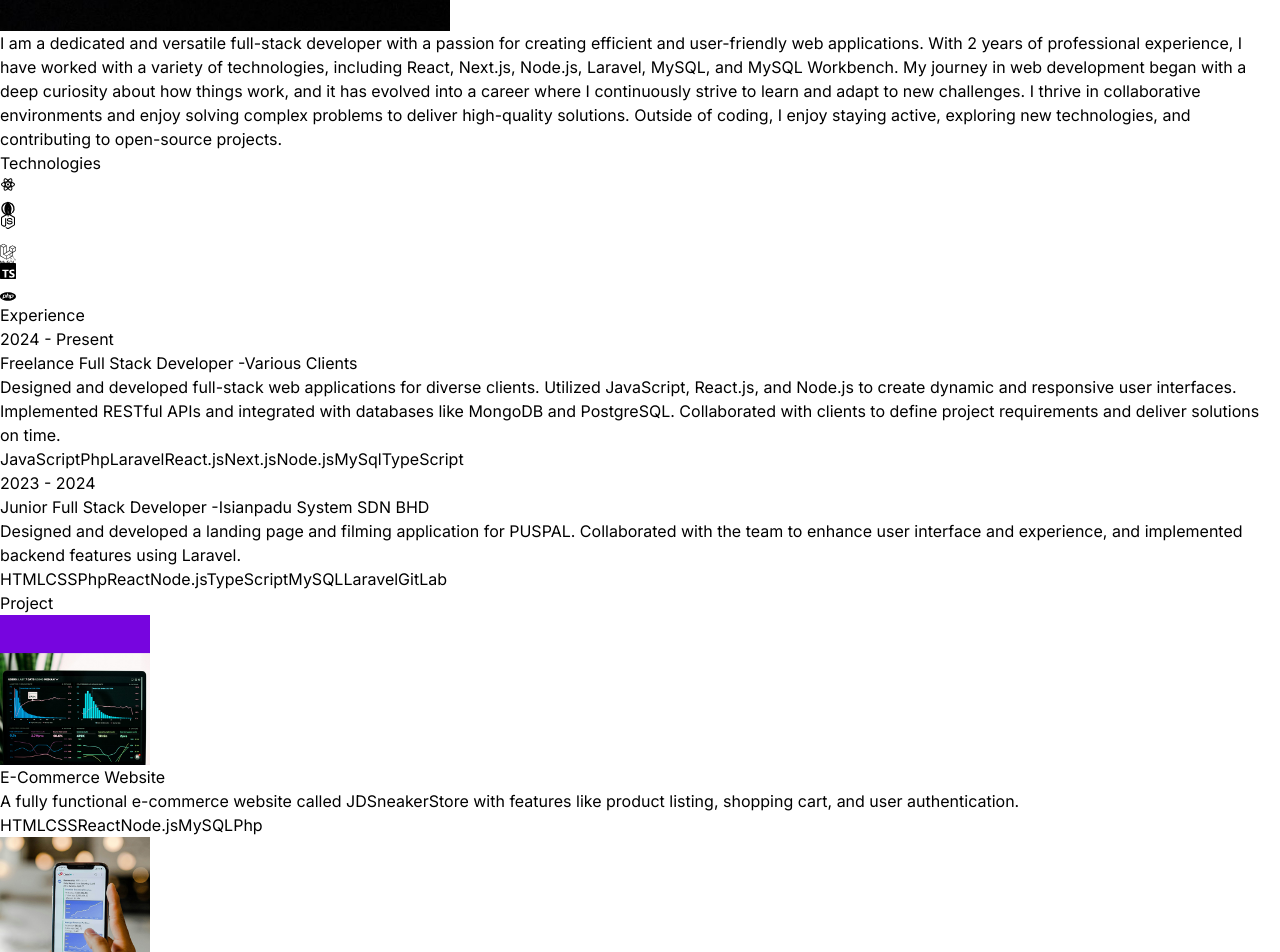
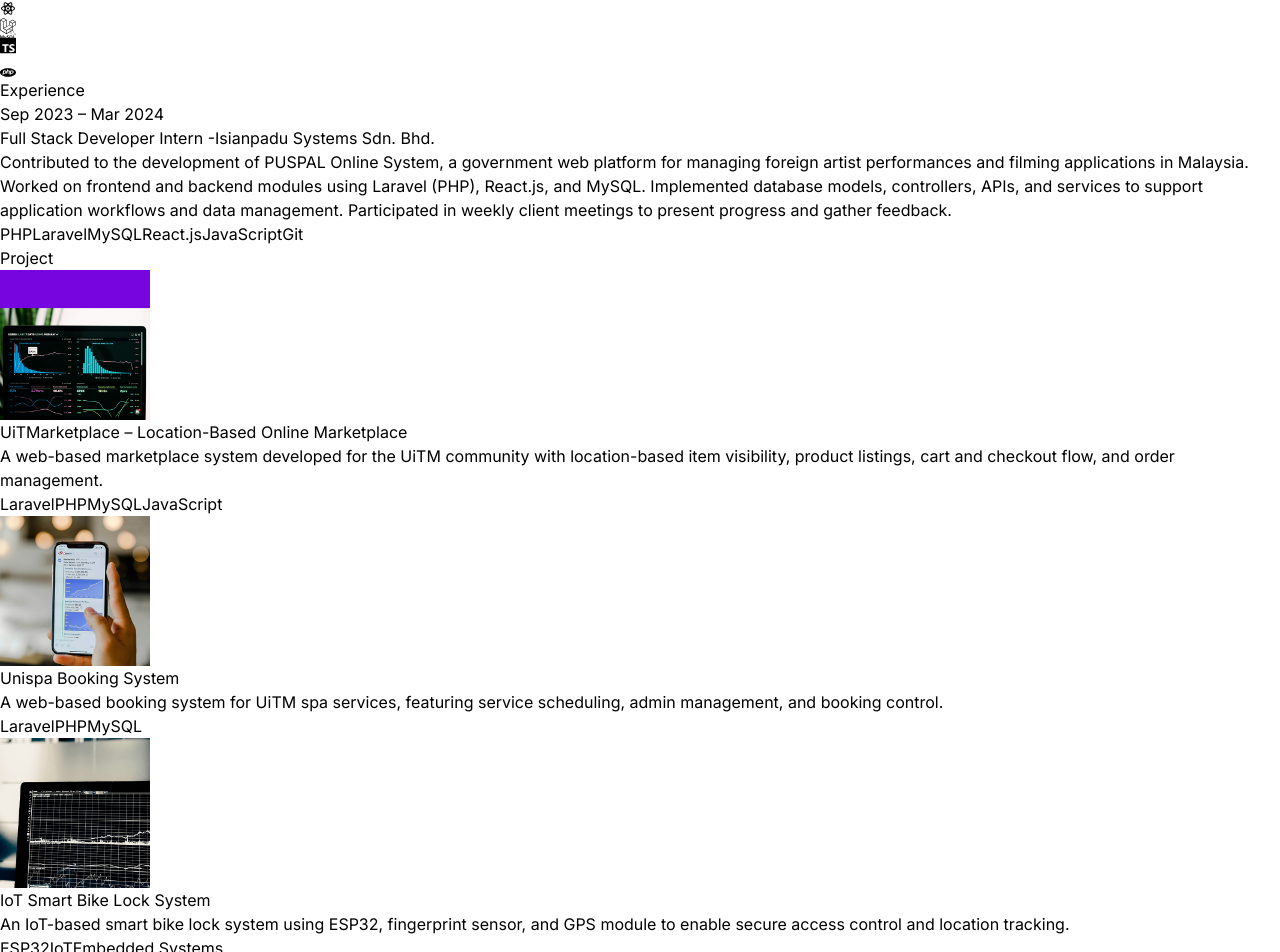
Before and after one commit to syzwanzaidi/react-portfolio, a React (Vite) app: page / in a window 1280 px wide. Shown: the part 1403-2355 px from the top of the page. Built offline with nearby package versions, Linux system fonts and the light colour scheme.

Commit message:
new update

```diff
--- a/src/components/Hero.jsx
+++ b/src/components/Hero.jsx
@@ -1,6 +1,6 @@
 import React from 'react'
 import { HERO_CONTENT } from "../constants";
-import profilePic from "../assets/syazwanpp.jpg";
+import profilePic from "../assets/syazwanpp.png";
 import { motion } from "framer-motion";
 
 const container = (delay) => ({
--- a/src/components/Navbar.jsx
+++ b/src/components/Navbar.jsx
@@ -11,7 +11,7 @@ export const Navbar = () => {
         </div>
 
         <div className="m-8 flex items-center justify-center gap-4 text-2xl">
-          <a href="https://www.linkedin.com/in/syazwan-syahmi-7352882b4" target="_blank" rel="noopener noreferrer">
+          <a href="https://www.linkedin.com/in/muhammad-syazwan-syahmi-bin-mat-zaidi-7352882b4/" target="_blank" rel="noopener noreferrer">
             <FaLinkedin/>
           </a>
 
--- a/src/components/Technologies.jsx
+++ b/src/components/Technologies.jsx
@@ -46,32 +46,6 @@ export const Technologies = () => {
                     <RiReactjsLine className="text-7xl text-cyan-400" />
                 </motion.div>
 
-                <motion.div
-                    className="rounded-2xl border-4 border-neutral-800 p-4"
-                    variants={iconVariants(3)}
-                    initial="initial"
-                    animate="animate"
-                >
-                    <TbBrandNextjs className="text-7xl" />
-                </motion.div>
-
-                <motion.div
-                    className="rounded-2xl border-4 border-neutral-800 p-4"
-                    variants={iconVariants(5)}
-                    initial="initial"
-                    animate="animate"
-                >
-                    <SiMongodb className="text-7xl text-green-500" />
-                </motion.div>
-
-                <motion.div
-                    className="rounded-2xl border-4 border-neutral-800 p-4"
-                    variants={iconVariants(6)}
-                    initial="initial"
-                    animate="animate"
-                >
-                    <FaNodeJs className="text-7xl text-green-500" />
-                </motion.div>
 
                 <motion.div
                     className="rounded-2xl border-4 border-neutral-800 p-4"
--- a/src/constants/index.js
+++ b/src/constants/index.js
@@ -3,65 +3,68 @@ import project2 from "../assets/projects/project-2.jpg";
 import project3 from "../assets/projects/project-3.jpg";
 import project4 from "../assets/projects/project-4.jpg";
 
-export const HERO_CONTENT = `As a dedicated full-stack developer, I specialize in building robust and scalable web applications. With 2 years of hands-on experience, I have honed my expertise in front-end technologies such as React, Next.js, and TypeScript, as well as back-end technologies like Node.js, Laravel, MySQL, and MySQL WorkBench. My passion lies in crafting innovative solutions that enhance business growth and provide exceptional user experiences.`;
+export const HERO_CONTENT = `
+Computer Science (Netcentric Computing) student with hands-on experience in building and maintaining web-based systems.
+Experienced in PHP, Laravel, JavaScript, and MySQL, with internship exposure to real production applications.
+Interested in backend development, system integration, and practical IT solutions.
+`;
 
-export const ABOUT_TEXT = `I am a dedicated and versatile full-stack developer with a passion for creating efficient and user-friendly web applications. With 2 years of professional experience, I have worked with a variety of technologies, including React, Next.js, Node.js, Laravel, MySQL, and MySQL Workbench. My journey in web development began with a deep curiosity about how things work, and it has evolved into a career where I continuously strive to learn and adapt to new challenges. I thrive in collaborative environments and enjoy solving complex problems to deliver high-quality solutions. Outside of coding, I enjoy staying active, exploring new technologies, and contributing to open-source projects.`;
+export const ABOUT_TEXT = `
+I am a Computer Science (Netcentric Computing) student from UiTM Shah Alam with practical experience in developing web-based systems through academic projects and an industry internship.
+
+During my internship, I contributed to real production systems using Laravel, PHP, React.js, and MySQL, where I worked on both frontend and backend modules, database design, and system integration. I am particularly interested in backend development, system logic, and understanding how applications work at a deeper level.
+
+I am currently seeking a 14-week internship placement from 30 March 2026 to 3 July 2026, where I can contribute as a Web Development or IT Intern while gaining hands-on industry experience.
+`;
 
 export const EXPERIENCES = [
   {
-    year: "2024 - Present",
-    role: "Freelance Full Stack Developer",
-    company: "Various Clients",
-    description: `Designed and developed full-stack web applications for diverse clients. Utilized JavaScript, React.js, and Node.js to create dynamic and responsive user interfaces. Implemented RESTful APIs and integrated with databases like MongoDB and PostgreSQL. Collaborated with clients to define project requirements and deliver solutions on time.`,
-    technologies: ["JavaScript", "Php", "Laravel", "React.js", "Next.js", "Node.js", "MySql", "TypeScript"],
-  },
-  {
-    year: "2023 - 2024",
-    role: "Junior Full Stack Developer",
-    company: "Isianpadu System SDN BHD",
-    description: `Designed and developed a landing page and filming application for PUSPAL. Collaborated with the team to enhance user interface and experience, and implemented backend features using Laravel.`,
-    technologies: ["HTML", "CSS","Php", "React", "Node.js", "TypeScript", "MySQL", "Laravel", "GitLab"],
+    year: "Sep 2023 – Mar 2024",
+    role: "Full Stack Developer Intern",
+    company: "Isianpadu Systems Sdn. Bhd.",
+    description: `
+Contributed to the development of PUSPAL Online System, a government web platform for managing foreign artist performances and filming applications in Malaysia.
+Worked on frontend and backend modules using Laravel (PHP), React.js, and MySQL.
+Implemented database models, controllers, APIs, and services to support application workflows and data management.
+Participated in weekly client meetings to present progress and gather feedback.
+    `,
+    technologies: ["PHP", "Laravel", "MySQL", "React.js", "JavaScript", "Git"],
   },
 ];
 
 export const PROJECTS = [
   {
-    title: "E-Commerce Website",
+    title: "UiTMarketplace – Location-Based Online Marketplace",
     image: project1,
     description:
-      "A fully functional e-commerce website called JDSneakerStore with features like product listing, shopping cart, and user authentication.",
-    technologies: ["HTML", "CSS", "React", "Node.js", "MySQL", "Php"],
+      "A web-based marketplace system developed for the UiTM community with location-based item visibility, product listings, cart and checkout flow, and order management.",
+    technologies: ["Laravel", "PHP", "MySQL", "JavaScript"],
   },
   {
-    "title": "Cinema Movie Ticket System",
-    "image": project2,
-    "description": "A software system designed for booking and managing cinema movie tickets, featuring seat selection, payment processing, and real-time availability tracking.",
-    "technologies": ["C++"]
+    title: "Unispa Booking System",
+    image: project2,
+    description:
+      "A web-based booking system for UiTM spa services, featuring service scheduling, admin management, and booking control.",
+    technologies: ["Laravel", "PHP", "MySQL"],
   },
   {
-    title: "Portfolio Website",
+    title: "IoT Smart Bike Lock System",
     image: project3,
     description:
-      "A personal portfolio website showcasing projects, skills, and contact information.",
-    technologies: ["HTML", "CSS", "React", "Tailwind"],
+      "An IoT-based smart bike lock system using ESP32, fingerprint sensor, and GPS module to enable secure access control and location tracking.",
+    technologies: ["ESP32", "IoT", "Embedded Systems"],
   },
   {
-    "title": "Restaurant Ordering System",
-    "image": project2,
-    "description": "A system designed for managing restaurant orders, allowing customers to place orders, customize meals, and track order status in real-time.",
-    "technologies": ["C++"]
+    title: "Personal Portfolio Website",
+    image: project4,
+    description:
+      "A personal portfolio website to showcase projects, skills, and experience.",
+    technologies: ["React", "JavaScript", "CSS"],
   },
-  {
-    "title": "Driving School System",
-    "image": project4,
-    "description": "A software application for managing driving school operations, including scheduling lessons, tracking student progress, and managing instructor assignments.",
-    "technologies": ["Java"]
-  }
-
 ];
 
 export const CONTACT = {
-  address: "Marang, Terengganu",
-  phoneNo: "+60 111 101 0214 ",
-  email: "syzwandev@gmail.com",
+  address: "Seri Kembangan, Selangor, Malaysia",
+  phoneNo: "+60 11-1101 0214",
+  email: "syzwanzaidi29@gmail.com",
 };
```
Also changed, not shown: 1 other file (tests, documents, lock files or other folders).
